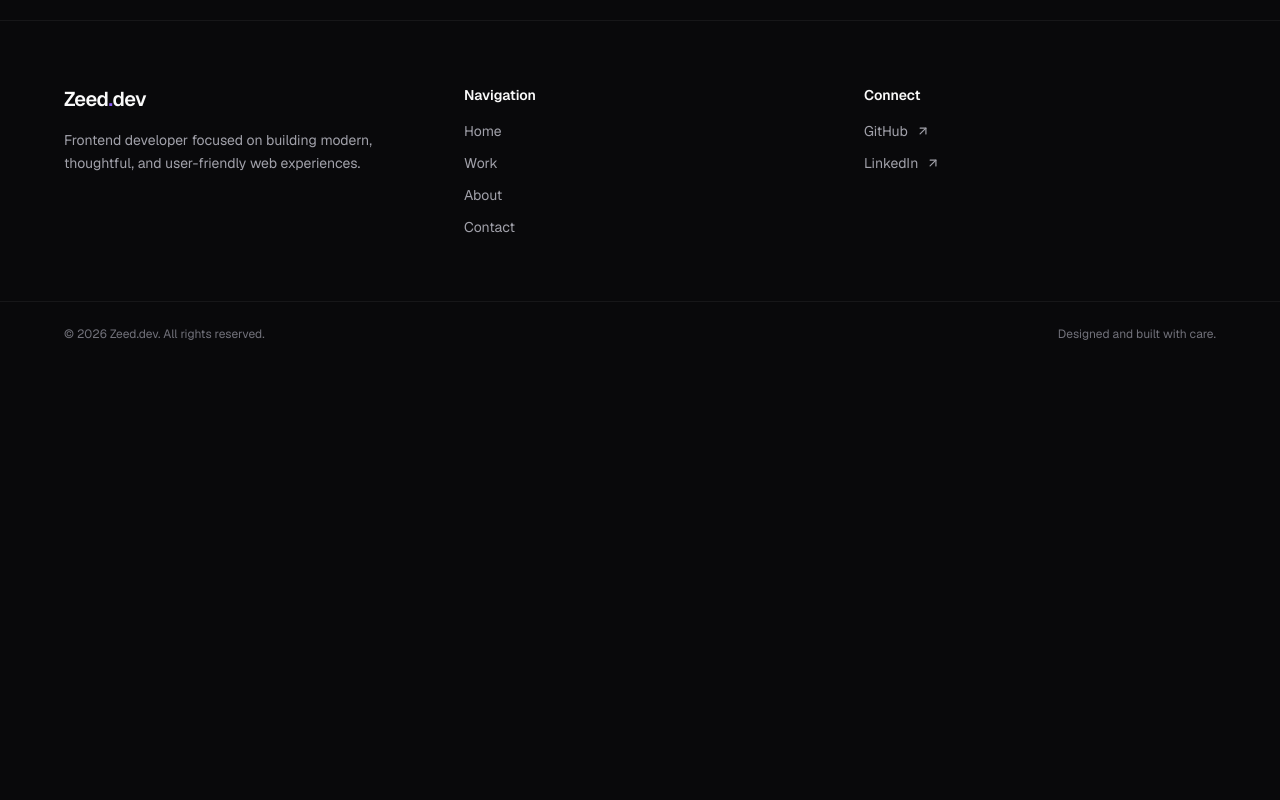
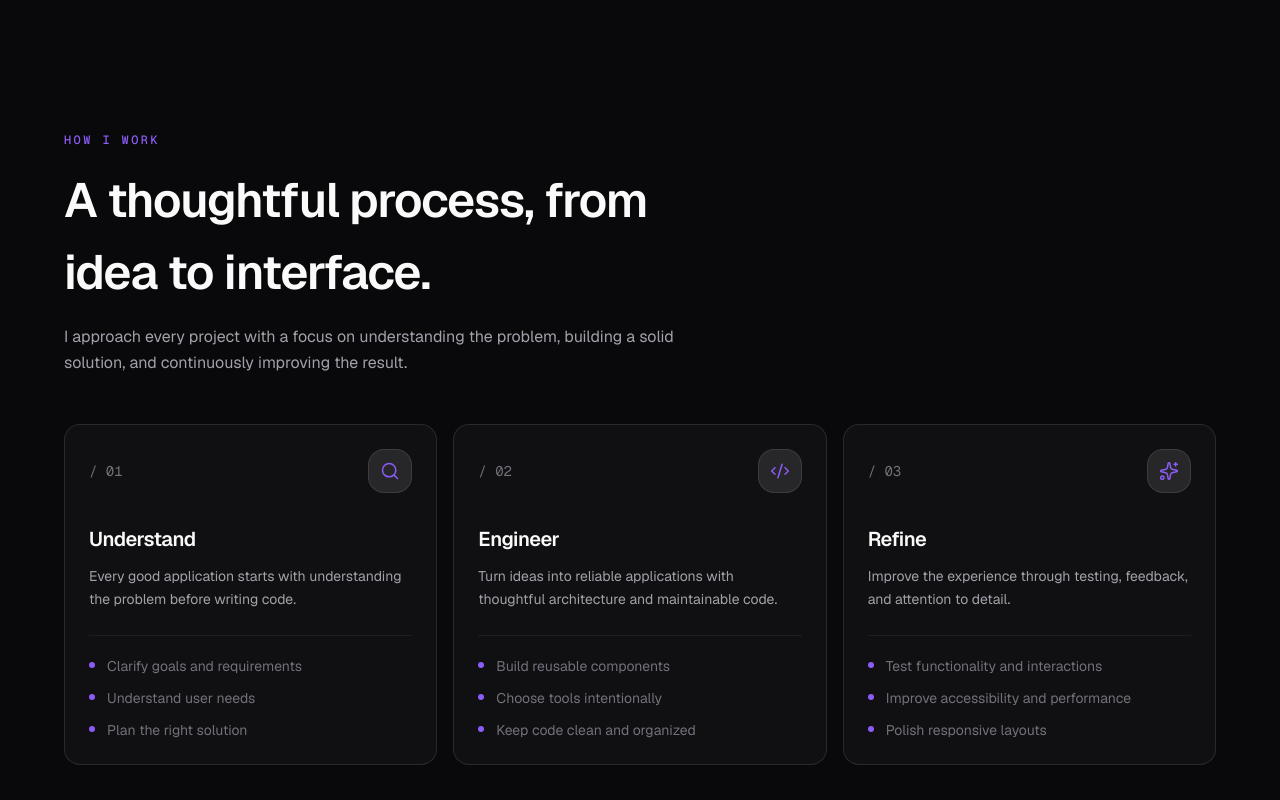
Before and after one commit to WinHtetZaw/zeed-portfolio, a Next.js app: page / in a window 1280 px wide. Shown: the part 3560-4360 px from the top of the page. Before the commit the page ends 3926 px from the top, so only its background shows below. Built offline with nearby package versions, Linux system fonts and the light colour scheme.

Commit message:
style(ui): add development approach section

```diff
--- a/src/app/(portfolio)/page.tsx
+++ b/src/app/(portfolio)/page.tsx
@@ -1,4 +1,5 @@
 import AboutPreview from "@/features/home/components/about-preview";
+import { DevelopmentApproach } from "@/features/home/components/development-approach";
 import { HeroSection } from "@/features/home/components/hero-section";
 import { SelectedProjects } from "@/features/home/components/selected-projects";
 import TechStack from "@/features/home/components/tech-stack";
@@ -13,6 +14,8 @@ export default function Home() {
       <AboutPreview />
 
       <TechStack />
+
+      <DevelopmentApproach />
     </>
   );
 }
--- /dev/null
+++ b/src/features/home/components/development-approach.tsx
@@ -0,0 +1,109 @@
+import { Code2, Search, Sparkles, type LucideIcon } from "lucide-react";
+
+import Section from "@/components/ui/section";
+import SectionHeading from "@/components/ui/section-heading";
+
+type ApproachStep = {
+  number: string;
+  title: string;
+  description: string;
+  details: string[];
+  icon: LucideIcon;
+};
+
+const approachSteps: ApproachStep[] = [
+  {
+    number: "01",
+    title: "Understand",
+    description:
+      "Every good application starts with understanding the problem before writing code.",
+    details: [
+      "Clarify goals and requirements",
+      "Understand user needs",
+      "Plan the right solution",
+    ],
+    icon: Search,
+  },
+  {
+    number: "02",
+    title: "Engineer",
+    description:
+      "Turn ideas into reliable applications with thoughtful architecture and maintainable code.",
+    details: [
+      "Build reusable components",
+      "Choose tools intentionally",
+      "Keep code clean and organized",
+    ],
+    icon: Code2,
+  },
+  {
+    number: "03",
+    title: "Refine",
+    description:
+      "Improve the experience through testing, feedback, and attention to detail.",
+    details: [
+      "Test functionality and interactions",
+      "Improve accessibility and performance",
+      "Polish responsive layouts",
+    ],
+    icon: Sparkles,
+  },
+];
+
+export function DevelopmentApproach() {
+  return (
+    <Section id="approach">
+      <div className="flex flex-col gap-12">
+        <SectionHeading
+          eyebrow="HOW I WORK"
+          title="A thoughtful process, from idea to interface."
+          description="I approach every project with a focus on understanding the problem, building a solid solution, and continuously improving the result."
+          className="max-w-2xl"
+        />
+
+        <div className="grid gap-4 md:grid-cols-2 lg:grid-cols-3">
+          {approachSteps.map((step) => {
+            const Icon = step.icon;
+
+            return (
+              <article
+                key={step.number}
+                className="group flex flex-col rounded-2xl border border-border bg-surface/50 p-6 transition-colors duration-200 hover:border-accent/40 hover:bg-surface"
+              >
+                <div className="mb-8 flex items-center justify-between">
+                  <span className="font-mono text-sm text-foreground-muted">
+                    / {step.number}
+                  </span>
+
+                  <div className="flex size-11 items-center justify-center rounded-xl border border-border bg-surface-elevated text-accent transition-colors duration-200 group-hover:border-accent/30">
+                    <Icon size={20} strokeWidth={1.8} />
+                  </div>
+                </div>
+
+                <h3 className="mb-3 text-xl font-semibold tracking-tight">
+                  {step.title}
+                </h3>
+
+                <p className="mb-6 text-sm leading-relaxed text-foreground-secondary">
+                  {step.description}
+                </p>
+
+                <ul className="mt-auto flex flex-col gap-3 border-t border-border-subtle pt-5">
+                  {step.details.map((detail) => (
+                    <li
+                      key={detail}
+                      className="flex items-start gap-3 text-sm text-foreground-muted"
+                    >
+                      <span className="mt-1.5 size-1.5 shrink-0 rounded-full bg-accent" />
+                      {detail}
+                    </li>
+                  ))}
+                </ul>
+              </article>
+            );
+          })}
+        </div>
+      </div>
+    </Section>
+  );
+}
```
